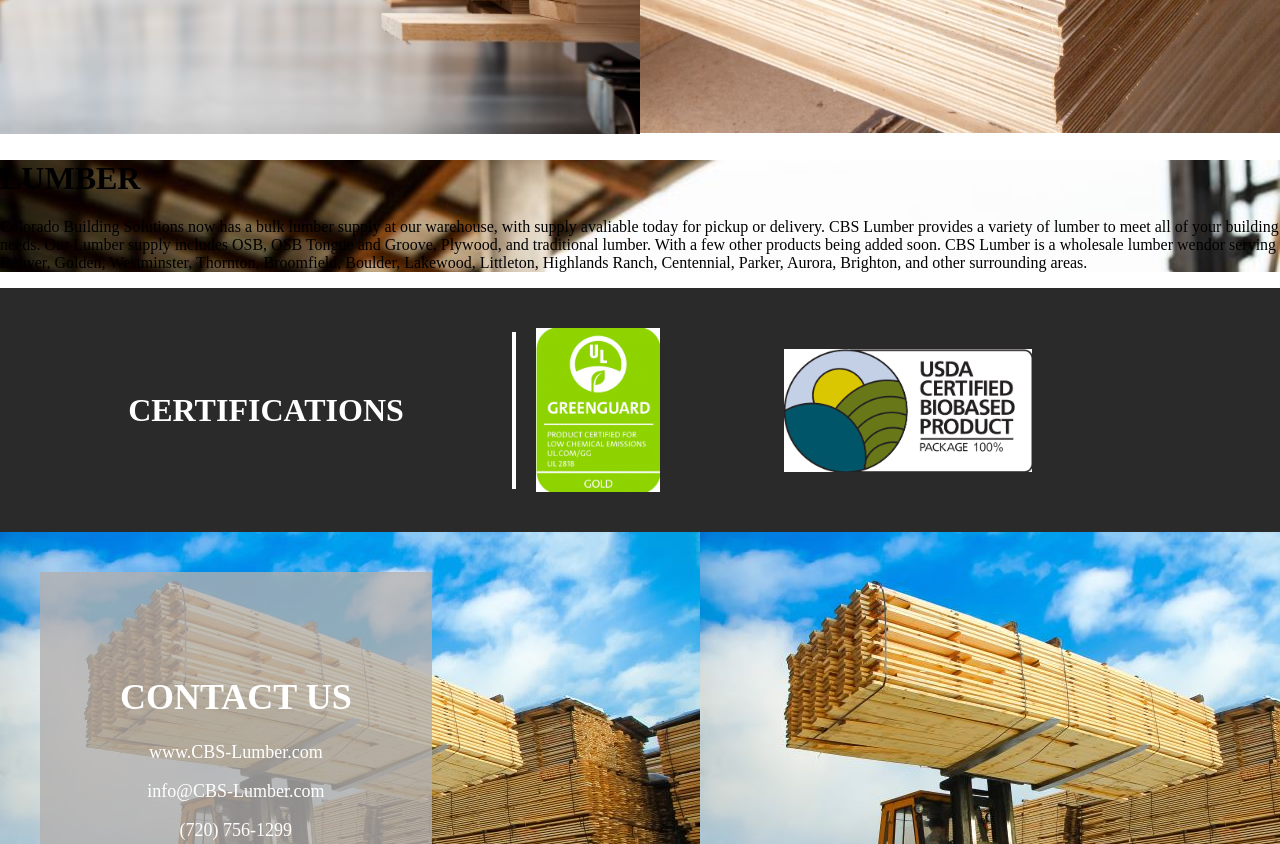
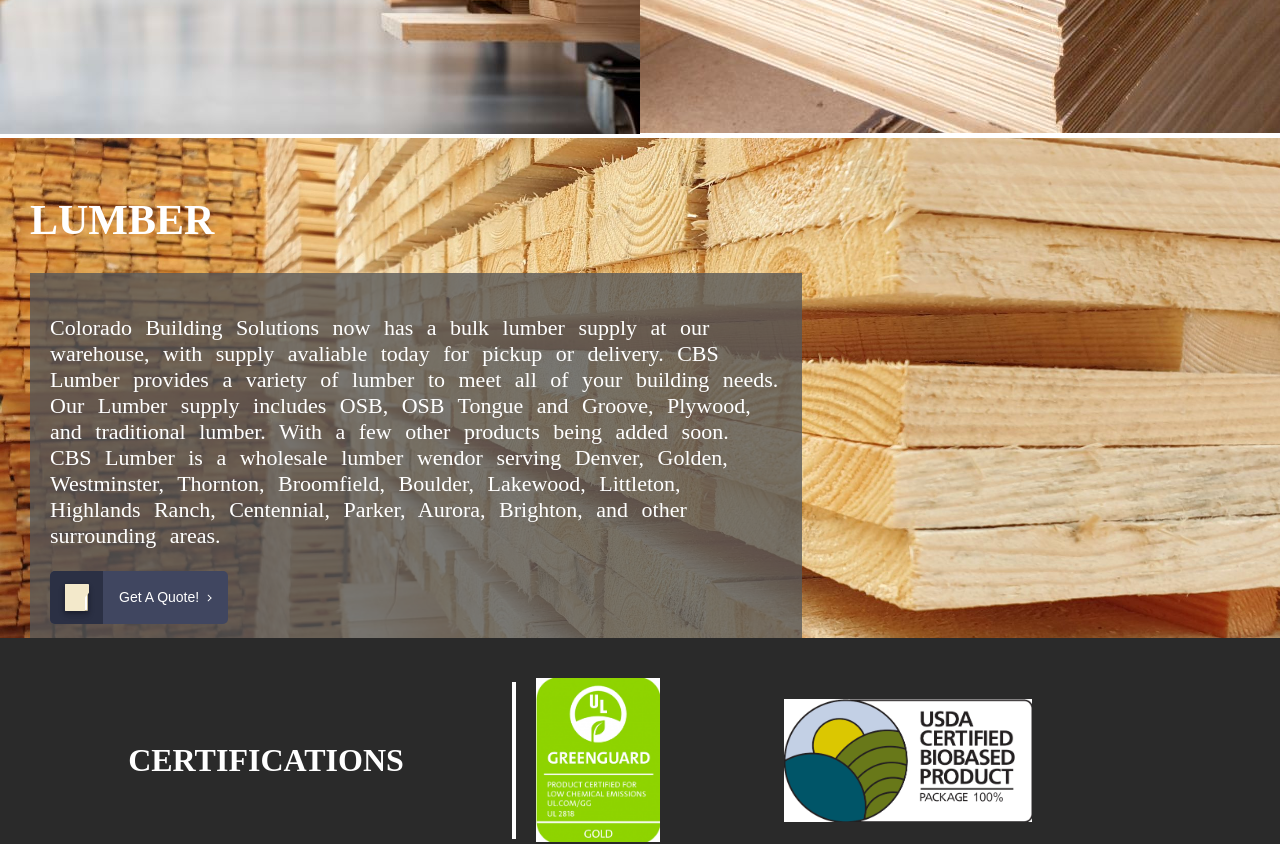
Before and after one commit to Noah8863/CBS-Lumber, a React (Create React App) app: page /products in a window 1280 px wide. Shown: the part 580-1424 px from the top of the page. Built offline with nearby package versions, Linux system fonts and the light colour scheme.

Commit message:
changing info containers on main page

```diff
--- a/src/components/Info/info.scss
+++ b/src/components/Info/info.scss
@@ -33,6 +33,7 @@
   align-items: center;
   background-color: rgb(216, 201, 156, 0.8);
   padding: 20px;
+  width: 80%;
 }
 .info-cards p {
   font-size: 18px;
@@ -65,10 +66,11 @@
   text-align: center;
 }
 #lumber-info-card p {
-  font-size: 18px;
+  font-size: 20px;
   padding: 25px;
-  background-color: rgba(177, 177, 177, 0.7);
+  background-color: rgba(128, 128, 128, 0.8);
   margin-right: 10px;
+  word-spacing: 8px;
 }
 #lumber-info-card h1 {
   font-size: 38px;
@@ -92,6 +94,9 @@
   .info-cards {
     display: block;
   }
+  .info-cards p {
+    word-spacing: 5px;
+  }
   .card-header {
     border-right: none;
     border-bottom: 4px solid black;
@@ -111,6 +116,7 @@
     font-size: 18px;
     padding: 15px;
     margin-right: 0px;
+    word-spacing: 5px;
   }
   #lumber-info-header-mobile {
     display: flex;
--- a/src/components/Products/index.js
+++ b/src/components/Products/index.js
@@ -1,5 +1,6 @@
 import React from "react";
 import "./product.scss";
+import { Link } from "react-router-dom";
 import leftPicture from "../../images/product-wood-img.jpg";
 import rightPicture from "../../images/product-wood-img-1.jpg";
 import Certification from "../Certification/index";
@@ -18,18 +19,37 @@
       </div>
       <div id="lumber-description-container">
         <div id="lumber-description-card">
-          <h1>LUMBER</h1>
+          <h1 style={{ fontSize: "42px" }}>LUMBER</h1>
+          <div id="lumber-info-description">
             <p>
               Colorado Building Solutions now has a bulk lumber supply at our
               warehouse, with supply avaliable today for pickup or delivery. CBS
               Lumber provides a variety of lumber to meet all of your building
               needs. Our Lumber supply includes OSB, OSB Tongue and Groove,
               Plywood, and traditional lumber. With a few other products being
-            added soon. CBS Lumber is a wholesale lumber wendor serving Denver,
-            Golden, Westminster, Thornton, Broomfield, Boulder, Lakewood,
-            Littleton, Highlands Ranch, Centennial, Parker, Aurora, Brighton,
-            and other surrounding areas.
+              added soon. CBS Lumber is a wholesale lumber wendor serving
+              Denver, Golden, Westminster, Thornton, Broomfield, Boulder,
+              Lakewood, Littleton, Highlands Ranch, Centennial, Parker, Aurora,
+              Brighton, and other surrounding areas.
             </p>
+            <Link to="/contact">
+            {/* Credit to Aaron Iker for button styles below */}
+              <button class="continue-application">
+                <div>
+                  <div class="pencil"></div>
+                  <div class="folder">
+                    <div class="top">
+                      <svg viewBox="0 0 24 27">
+                        <path d="M1,0 L23,0 C23.5522847,-1.01453063e-16 24,0.44771525 24,1 L24,8.17157288 C24,8.70200585 23.7892863,9.21071368 23.4142136,9.58578644 L20.5857864,12.4142136 C20.2107137,12.7892863 20,13.2979941 20,13.8284271 L20,26 C20,26.5522847 19.5522847,27 19,27 L1,27 C0.44771525,27 6.76353751e-17,26.5522847 0,26 L0,1 C-6.76353751e-17,0.44771525 0.44771525,1.01453063e-16 1,0 Z"></path>
+                      </svg>
+                    </div>
+                    <div class="paper"></div>
+                  </div>
+                </div>
+                Get A Quote!
+              </button>
+            </Link>
+          </div>
         </div>
       </div>
       <Certification />
--- a/src/components/Products/product.scss
+++ b/src/components/Products/product.scss
@@ -10,7 +10,7 @@
   top: 40%;
   color: white;
   text-align: center;
-    background-color: rgba(88, 88, 88, 0.8)
+  background-color: rgba(88, 88, 88, 0.8);
 }
 #product-header-container {
   position: relative;
@@ -20,8 +20,231 @@
   gap: none;
 }
 #lumber-description-container {
-    background-image: url(../../images/main-page-header1.jpg);
-    background-size:cover;
+  position: relative;
+  display: flex;
+  margin: auto;
+  background-image: url(../../images/lumber-card-img.jpg);
+  background-size: cover;
   background-repeat: no-repeat;
   width: auto;
+  height: 500px;
+  justify-content: center;
 }
+#lumber-description-card {
+  position: relative;
+  display: block;
+  padding: 30px;
+  color: white;
+}
+#lumber-info-description {
+  position: relative;
+  width: 60%;
+  font-size: 22px;
+  background-color: rgba(88, 88, 88, 0.8);
+  padding: 20px;
+  word-spacing: 8px;
+}
+
+//Credit to Aaron Iker for button styles below
+.continue-application {
+  --color: #fff;
+  --background: #404660;
+  --background-hover: #3a4059;
+  --background-left: #2b3044;
+  --folder: #f3e9cb;
+  --folder-inner: #beb393;
+  --paper: #ffffff;
+  --paper-lines: #bbc1e1;
+  --paper-behind: #e1e6f9;
+  --pencil-cap: #fff;
+  --pencil-top: #275efe;
+  --pencil-middle: #fff;
+  --pencil-bottom: #5c86ff;
+  --shadow: rgba(13, 15, 25, 0.2);
+  border: none;
+  outline: none;
+  cursor: pointer;
+  position: relative;
+  border-radius: 5px;
+  font-size: 14px;
+  font-weight: 500;
+  line-height: 19px;
+  -webkit-appearance: none;
+  -webkit-tap-highlight-color: transparent;
+  padding: 17px 29px 17px 69px;
+  transition: background 0.3s;
+  color: var(--color);
+  background: var(--bg, var(--background));
+  & > div {
+    top: 0;
+    left: 0;
+    bottom: 0;
+    width: 53px;
+    position: absolute;
+    overflow: hidden;
+    border-radius: 5px 0 0 5px;
+    background: var(--background-left);
+    .folder {
+      width: 23px;
+      height: 27px;
+      position: absolute;
+      left: 15px;
+      top: 13px;
+      .top {
+        left: 0;
+        top: 0;
+        z-index: 2;
+        position: absolute;
+        transform: translateX(var(--fx, 0));
+        transition: transform 0.4s ease var(--fd, 0.3s);
+        svg {
+          width: 24px;
+          height: 27px;
+          display: block;
+          fill: var(--folder);
+          transform-origin: 0 50%;
+          transition: transform 0.3s ease var(--fds, 0.45s);
+          transform: perspective(120px) rotateY(var(--fr, 0deg));
+        }
+      }
+      &:before,
+      &:after,
+      .paper {
+        content: "";
+        position: absolute;
+        left: var(--l, 0);
+        top: var(--t, 0);
+        width: var(--w, 100%);
+        height: var(--h, 100%);
+        border-radius: 1px;
+        background: var(--b, var(--folder-inner));
+      }
+      &:before {
+        box-shadow: 0 1.5px 3px var(--shadow), 0 2.5px 5px var(--shadow),
+          0 3.5px 7px var(--shadow);
+        transform: translateX(var(--fx, 0));
+        transition: transform 0.4s ease var(--fd, 0.3s);
+      }
+      &:after,
+      .paper {
+        --l: 1px;
+        --t: 1px;
+        --w: 21px;
+        --h: 25px;
+        --b: var(--paper-behind);
+      }
+      &:after {
+        transform: translate(var(--pbx, 0), var(--pby, 0));
+        transition: transform 0.4s ease var(--pbd, 0s);
+      }
+      .paper {
+        z-index: 1;
+        --b: var(--paper);
+        &:before,
+        &:after {
+          content: "";
+          width: var(--wp, 14px);
+          height: 2px;
+          border-radius: 1px;
+          transform: scaleY(0.5);
+          left: 3px;
+          top: var(--tp, 3px);
+          position: absolute;
+          background: var(--paper-lines);
+          box-shadow: 0 12px 0 0 var(--paper-lines),
+            0 24px 0 0 var(--paper-lines);
+        }
+        &:after {
+          --tp: 6px;
+          --wp: 10px;
+        }
+      }
+    }
+    .pencil {
+      height: 2px;
+      width: 3px;
+      border-radius: 1px 1px 0 0;
+      top: 8px;
+      left: 105%;
+      position: absolute;
+      z-index: 3;
+      transform-origin: 50% 19px;
+      background: var(--pencil-cap);
+      transform: translateX(var(--pex, 0)) rotate(35deg);
+      transition: transform 0.4s ease var(--pbd, 0s);
+      &:before,
+      &:after {
+        content: "";
+        position: absolute;
+        display: block;
+        background: var(
+          --b,
+          linear-gradient(
+            var(--pencil-top) 55%,
+            var(--pencil-middle) 55.1%,
+            var(--pencil-middle) 60%,
+            var(--pencil-bottom) 60.1%
+          )
+        );
+        width: var(--w, 5px);
+        height: var(--h, 20px);
+        border-radius: var(--br, 2px 2px 0 0);
+        top: var(--t, 2px);
+        left: var(--l, -1px);
+      }
+      &:before {
+        clip-path: polygon(0 5%, 5px 5%, 5px 17px, 50% 20px, 0 17px);
+      }
+      &:after {
+        --b: none;
+        --w: 3px;
+        --h: 6px;
+        --br: 0 2px 1px 0;
+        --t: 3px;
+        --l: 3px;
+        border-top: 1px solid var(--pencil-top);
+        border-right: 1px solid var(--pencil-top);
+      }
+    }
+  }
+  &:before,
+  &:after {
+    content: "";
+    position: absolute;
+    width: 10px;
+    height: 2px;
+    border-radius: 1px;
+    background: var(--color);
+    transform-origin: 9px 1px;
+    transform: translateX(var(--cx, 0)) scale(0.5) rotate(var(--r, -45deg));
+    top: 26px;
+    right: 16px;
+    transition: transform 0.3s;
+  }
+  &:after {
+    --r: 45deg;
+  }
+  &:hover {
+    --cx: 2px;
+    --bg: var(--background-hover);
+    --fx: -40px;
+    --fr: -60deg;
+    --fd: 0.15s;
+    --fds: 0s;
+    --pbx: 3px;
+    --pby: -3px;
+    --pbd: 0.15s;
+    --pex: -24px;
+  }
+}
+
+@media screen and (max-width: 450px) {
+  #lumber-description-container {
+    height: auto;
+    text-align: center;
+  }
+  #lumber-info-description {
+    width: auto;
+    word-spacing: 5px;
+  }
+}
```
Lines whose indentation alone changed are shown as unchanged.
